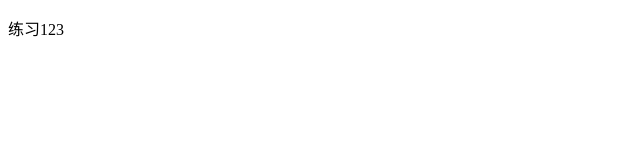
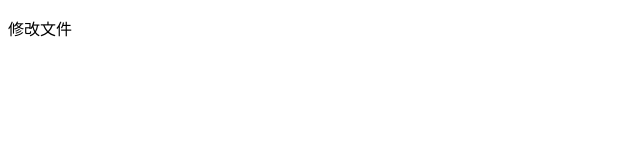
Before and after one commit to phpManito/testgit, a plain HTML site: page index.html in a window 1280 px wide. Shown: the full height of the page, 0-640 px from the left. Drawn offline with Linux system fonts and the light colour scheme.

Commit message:
Update index.html
远程改变内容

```diff
--- a/index.html
+++ b/index.html
@@ -8,6 +8,6 @@
     <title>Document</title>
 </head>
 <body>
-<p>练习123</p>
+<p>修改文件</p>
 </body>
 </html>
```
